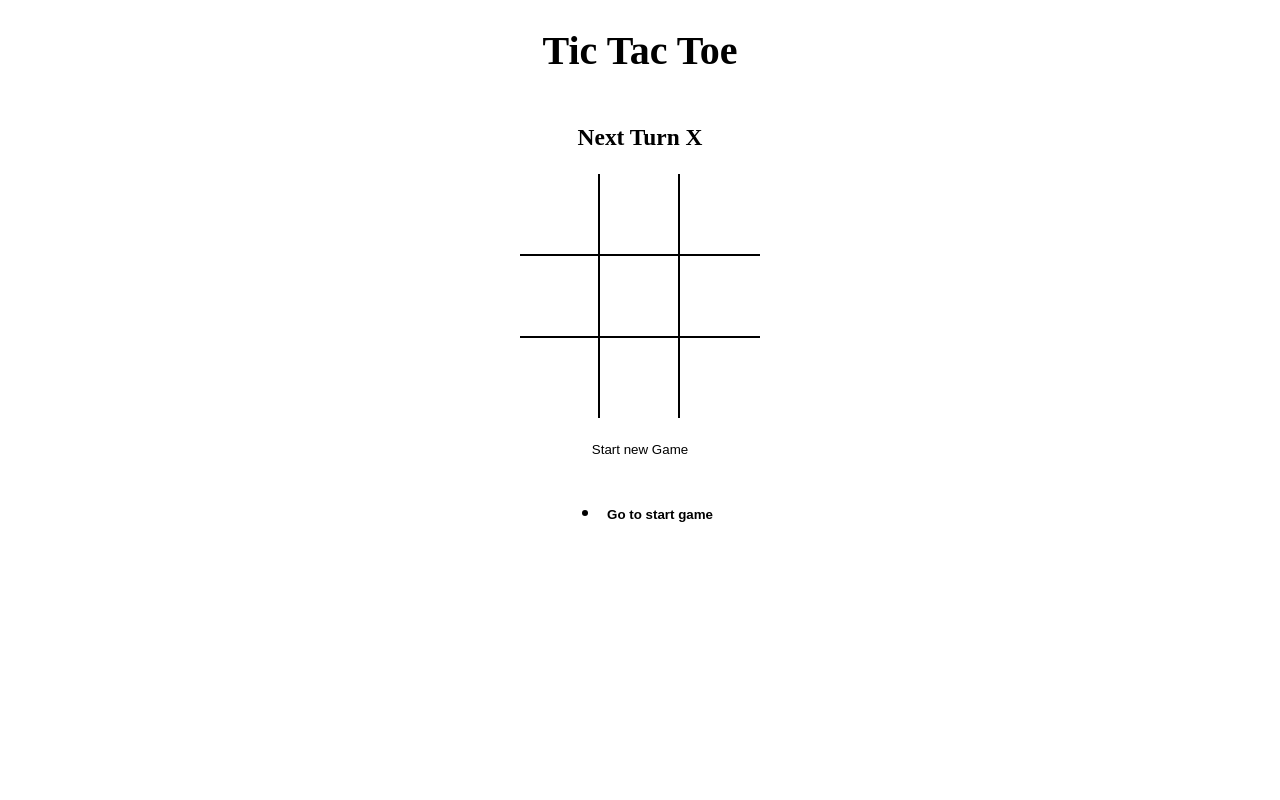
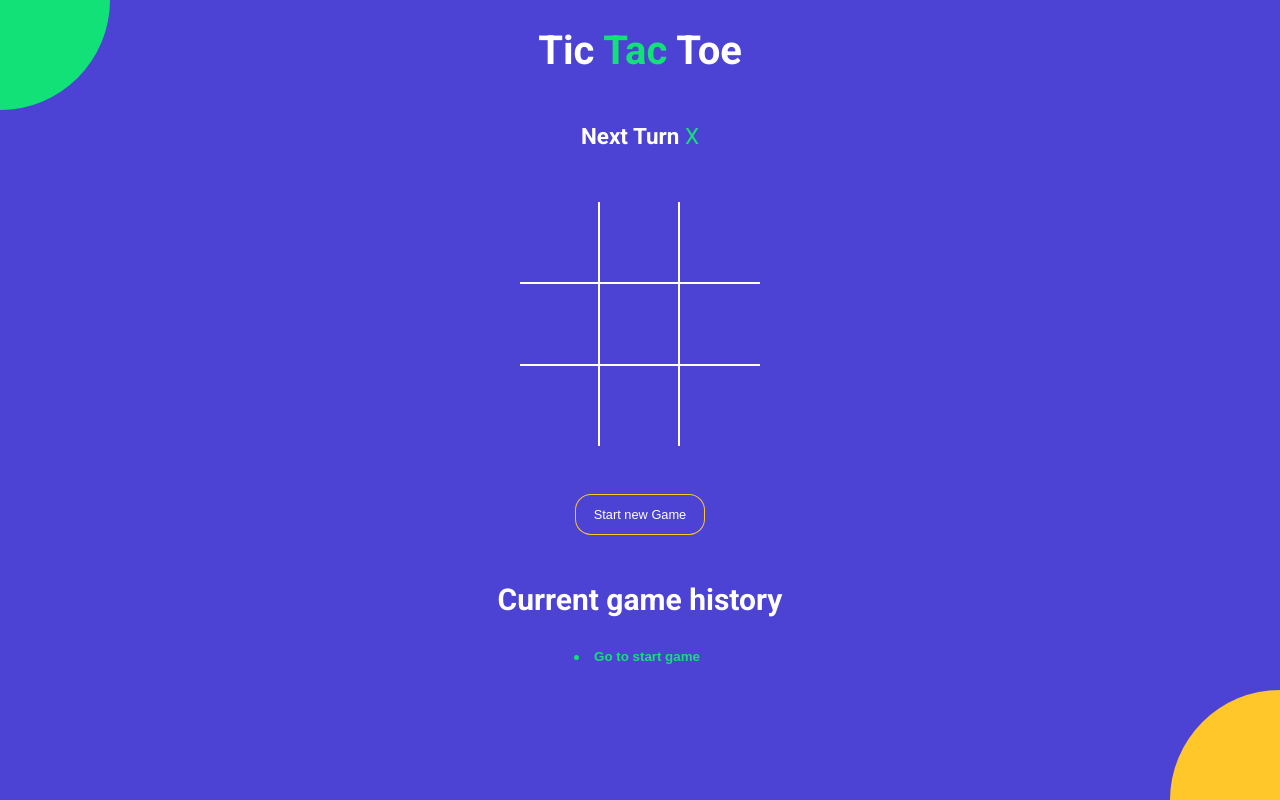
Before and after one commit to sparshkr24/TicTacToe, a React (Vite) app: page / in a window 1280 px wide. Built offline with nearby package versions, Linux system fonts and the light colour scheme.

Commit message:
added css styling

```diff
--- a/index.html
+++ b/index.html
@@ -1,12 +1,17 @@
 <!DOCTYPE html>
 <html>
   <head>
-    <title>Tic Tac Toe</title>
+    <meta charset="UTF-8" />
+    <meta name="viewport" content="width=device-width, initial-scale=1.0" />
+    <meta http-equiv="X-UA-Compatible" content="ie=edge" />
+    <link
+      href="https://fonts.googleapis.com/css?family=Roboto:300,400,700&display=swap"
+      rel="stylesheet"
+    />
+    <title>TIC TAC TOE</title>
   </head>
   <body>
-    <div id="root">
-
-    </div>
+    <div id="root"></div>
     <script type="module" src="./src/index.jsx"></script>
   </body>
 </html>
--- a/src/App.jsx
+++ b/src/App.jsx
@@ -56,13 +56,15 @@
 
   return (
     <div className="app">
-      <h1>Tic Tac Toe</h1>
+      <h1>Tic <span className="text-green">Tac</span> Toe</h1>
       <WinnerMsg current={current} winner={winner} />
       <Board board={current.board} handleBoardClick={handleBoardClick} winningSquares={winningSquares} />
       <br />
-      <button type="button" onClick={onNewGame}>Start new Game</button>
+      <button type="button" onClick={onNewGame} className={`btn-reset ${winner? 'active': ''}`}>Start new Game</button>
       <br />
+      <h2>Current game history</h2>
       <History history={history} moveTo={moveTo} currentMove={currentMove} />
+      <div className="bg-balls"></div>
     </div>
   );
 };
--- a/src/Components/Board/Square.jsx
+++ b/src/Components/Board/Square.jsx
@@ -4,10 +4,8 @@
 export default function Square({value, onclick, winningSquare}) {
 
   return (
-    <button style={{
-      backgroundColor: winningSquare? '#09164f': 'white',
-      color: winningSquare? 'white': 'black',
-      fontWeight: winningSquare? 'bold': 'normal'
-    }} onClick = {onclick} className="square" type="button">{value}</button>
+    <button
+    className={`square ${winningSquare?'winning': ''} ${value==='X'?'text-green': 'text-orange'}`}
+    onClick = {onclick} type="button">{value}</button>
   );
 }
--- a/src/Components/History/History.jsx
+++ b/src/Components/History/History.jsx
@@ -2,14 +2,14 @@
 
 export default function History({history, moveTo, currentMove}) {
   return (
-    <div>
-      <ul>
+    <div className='history-wrapper'>
+      <ul className='history'>
           {
               history.map((_, move)=>{
                   return(
-                    <li key = {move}> <button style={{
-                        fontWeight : move===currentMove? 'bold' : 'normal'
-                    }} type='button' onClick={()=> moveTo(move)}>{move===0?'Go to start game':`Go to #${move}`}</button> </li>
+                    <li key = {move}> <button
+                    className={`btn-move ${move===currentMove? 'active': ''}`}
+                     type='button' onClick={()=> moveTo(move)}>{move===0?'Go to start game':`Go to #${move}`}</button> </li>
                   )
               })
           }
--- a/src/Components/WinnerMsg/WinnerMsg.jsx
+++ b/src/Components/WinnerMsg/WinnerMsg.jsx
@@ -5,9 +5,17 @@
     let noMovesLeft = current.board.every((val)=> val!==null);
 
   return (
-    <div>
-      <h3>{winner && `Winner ${winner}`}
-      {!winner && !noMovesLeft && `Next Turn ${current.isXNext? 'X': 'O'}`}
+    <div className='status-message'>
+      <h3>{winner && (
+        <>
+        Winner is <span className={winner==='X'?'text-green': 'text-orange'}>{winner}</span>
+        </>
+      )}
+      {!winner && !noMovesLeft && (
+        <>
+        Next Turn <span className={current.isXNext?'text-green': 'text-orange'}>{current.isXNext? 'X': 'O'}</span>
+        </>
+      )}
       {!winner && noMovesLeft && `Game Draw`}</h3>
     </div>
   )
--- a/src/styles/root.scss
+++ b/src/styles/root.scss
@@ -1,4 +1,11 @@
+$green: #12e177;
+$orange: #ffc72a;
+$blue: #4c43d4;
+
 body {
+  font-family: 'Roboto', sans-serif;
+  background-color: $blue;
+  color: #fff;
   padding: 0;
   margin: 0;
 }
@@ -19,18 +26,102 @@
   align-items: center;
 }
 
+.text-green {
+  color: $green;
+  font-weight: bold;
+}
+
+.text-orange {
+  color: $orange;
+  font-weight: bold;
+}
+
+.history-wrapper {
+  width: 300px;
+  text-align: center;
+  margin-bottom: 20px;
+  .history {
+    display: inline-block;
+    padding: 0;
+    margin: 0;
+    li {
+      list-style: none;
+      text-align: left;
+      &:before {
+        content: '';
+        border-radius: 50%;
+        display: inline-block;
+        height: 5px;
+        width: 5px;
+        background-color: $green;
+        margin-right: 4px;
+        margin-bottom: 1px;
+      }
+
+      .btn-move {
+    	  color: #fff;
+        &.active {
+          font-weight: bold;
+          color: $green;
+        }
+      }
+    }
+  }
+}
+
+.status-message {
+	margin-bottom: 30px;
+	font-size: 1.2rem;
+	font-weight: lighter;
+	span {
+	  font-weight: normal;
+	}
+}
+
+.btn-reset {
+  font-size: 0.8rem;
+  color: #fff;
+  border-radius: 15px;
+  padding: 12px 18px;
+  margin-top: 25px;
+  transition: all 0.2s;
+  background-color: $blue;
+  box-shadow: 0px 0px 0px 1px $orange;
+
+  &.active {
+    animation: blink 3s infinite both;
+    background-color: $orange;
+    box-shadow: none;
+  }
+}
+
+@keyframes blink {
+  0%{
+    background-color: #ffc72a;
+  }
+  25%{
+    background-color: #12e177;
+  }
+  50%{
+    background-color: #ffc72a;
+  }
+  100%{
+    background-color: #12e177;
+  }
+}
+
 .board {
   .board-row {
     display: flex;
     flex-direction: row;
-      border-bottom: 2px solid #000;
+    border-bottom: 2px solid #fff;
     &:last-child {
       border-bottom: none;
     }
     .square {
       width: 80px;
       height: 80px;
-        border-right: 2px solid #000;
+      border-right: 2px solid #fff;
       font-size: 2.5rem;
       padding: 0;
       overflow: hidden;
@@ -38,6 +129,63 @@
       &:last-child {
         border-right: none;
       }
+      &.winning {
+			  animation: scaleText 1.4s infinite;
+			  @keyframes scaleText {
+			    0% {
+			      transform: 2.5rem;
+			    }
+			    50% {
+			      font-size: 3.5rem;
+			    }
+			    100% {
+			      font-size: 2.5rem;
 			    }
 			  }
 			}
+    }
+  }
+}
+
+.bg-balls {
+  position: fixed;
+  top: 0;
+  left: 0;
+  right: 0;
+  bottom: 0;
+  min-width: 100%;
+  z-index: -1;
+
+  &:before,
+  &:after {
+    content: '';
+    position: absolute;
+    width: 150px;
+    height: 150px;
+    border-radius: 50%;
+  }
+
+  &:before {
+    background-color: $orange;
+    right: -75px;
+    bottom: -75px;
+    @media screen and (min-width: 476px) {
+      width: 220px;
+      height: 220px;
+      right: -110px;
+      bottom: -110px;
+    }
+  }
+
+  &:after {
+    background-color: $green;
+    top: -75px;
+    left: -75px;
+    @media screen and (min-width: 476px) {
+      width: 220px;
+      height: 220px;
+      top: -110px;
+      left: -110px;
+    }
+  }
+}
```
Lines whose indentation alone changed are shown as unchanged.
